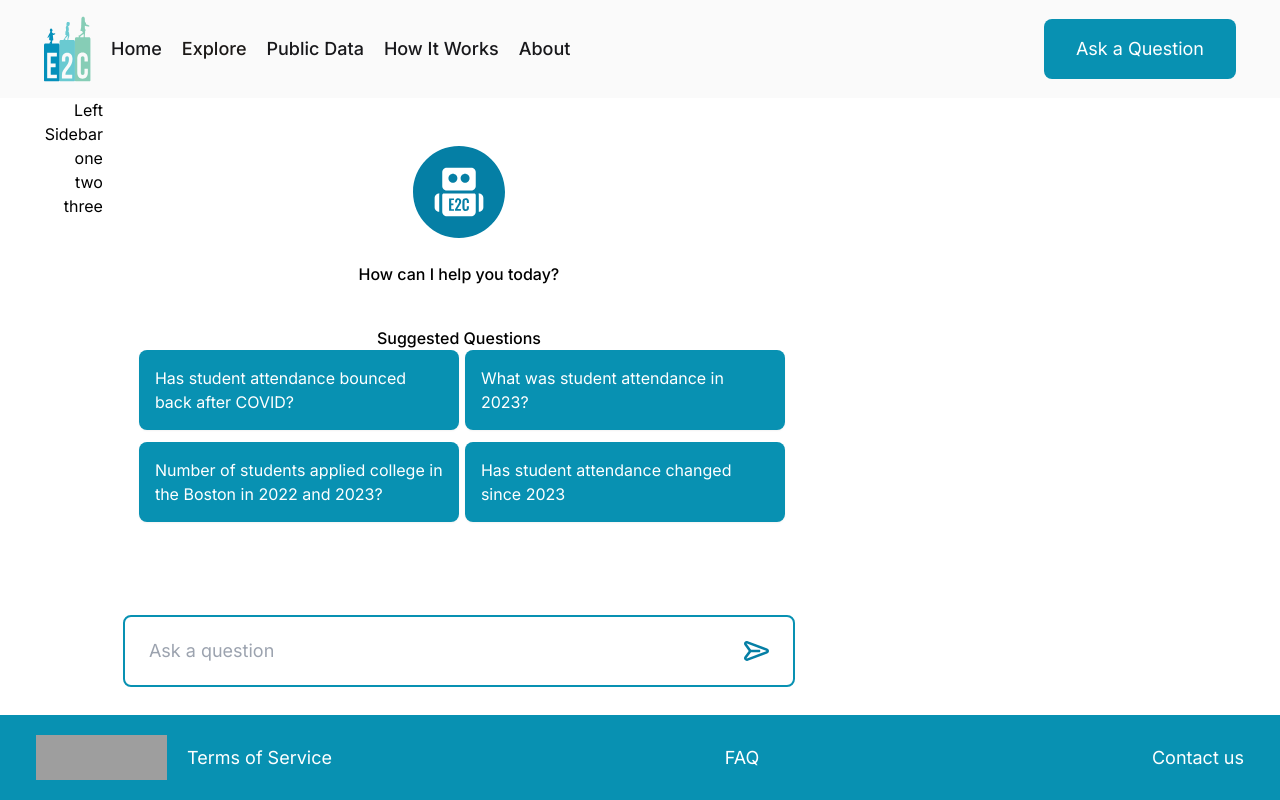
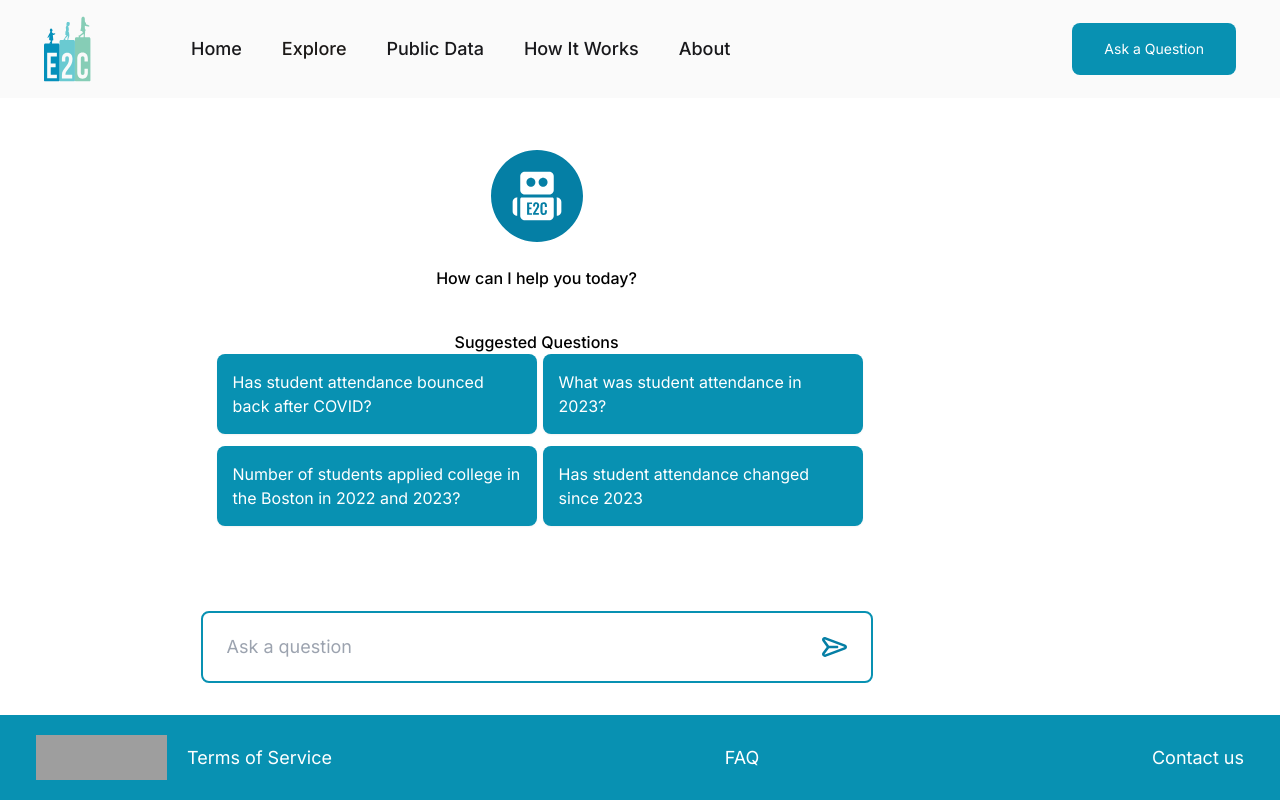
Before and after one commit to kdynan/kd-chatbot-starter, a Next.js app: page / in a window 1280 px wide. Built offline with nearby package versions, Linux system fonts and the light colour scheme; grey boxes are pictures that could not be loaded.

Commit message:
more wiring

```diff
--- a/app/layout.tsx
+++ b/app/layout.tsx
@@ -1,8 +1,9 @@
+
+
 import type { Metadata } from "next";
 import { Inter } from "next/font/google";
 import "./globals.css";
 import { Header } from "../components/header";
-import { Sidebar } from "@/components/Sidebar";
 import { Footer } from "../components/footer";
 
 const inter = Inter({ subsets: ["latin"] });
@@ -22,8 +23,7 @@ export default function RootLayout({
       <body className={inter.className}>
         <div className="flex flex-col h-lvh">
           <Header />
-          <div className="flex h-full">
-            <Sidebar />
+          <div className="flex h-full py-1">
             {children}
           </div>
           <Footer />
--- a/app/page.tsx
+++ b/app/page.tsx
@@ -1,12 +1,18 @@
 'use client';
 
 import React from 'react';
-import {Chatbot} from '../components/Chatbot';
+import { Chatbot } from '../components/Chatbot';
+import { Sidebar } from '@/components/Sidebar';
+import { useState } from "react";
 
 export default function MainContent() {
+  const [previousQuestions, setPreviousQuestions] = useState<string[]>([]);
   return (
-    <div className="relative flex flex-col items-start h-full w-full">
-      <Chatbot/>
-    </div>
+    <>
+      <Sidebar previousQuestions={previousQuestions} />
+      <div className="relative flex flex-col items-start h-full w-full">
+        <Chatbot setPreviousQuestions={setPreviousQuestions} />
+      </div>
+    </>
   );
 };
--- a/components/Chart.tsx
+++ b/components/Chart.tsx
@@ -7,21 +7,21 @@ export const ChartComponent = ({ data }: { data : E2CChartData }, requestedType
 
     const chartOptions = {
         title: 'Company Performance',
-        hAxis: { title: 'Year', titleTextStyle: { color: '#333' } },
+        //hAxis: { title: 'Year', titleTextStyle: { color: '#333' } },
         vAxis: { minValue: 0 },
-        chartArea: { width: '50%', height: '70%' },
+        chartArea: { left : '0' },
         legend: { position: 'top', alignment: 'center' },
         colors: ['#89c4f4', '#3366cc', '#dc3912', '#ff9900', '#109618', '#990099', '#0099c6', '#dd4477', '#66aa00', '#b82e2e', '#316395', '#994499', '#22aa99', '#aaaa11', '#6633cc', '#e67300', '#8b0707', '#651067', '#329262', '#5574a6', '#3b3eac', '#b77322', '#16d620', '#b91383', '#f4359e', '#9c5935', '#a9c413', '#2a778d', '#668d1c', '#bea413', '#0c5922', '#743411']
     };
 
     return (
         <Chart
-        width={'100%'}
-        height={'400px'}
-        chartType="LineChart"
+        width={'1000px'}
+        height={'500px'}
+        chartType="ColumnChart"
         loader={<div>Loading Chart</div>}
         data={data}
-//        options={chartOptions}
+        options={chartOptions}
 //        rootProps={{ 'data-testid': '1' }}
         />
     )
--- a/components/Chatbot.tsx
+++ b/components/Chatbot.tsx
@@ -4,8 +4,12 @@ import { DataExplanation } from './DataExplanation';
 import { RenderMessage } from './RenderMessage';
 import { Message, E2CTableData, E2CChartDataRow, E2CChartData } from '../app/types/types';
 
+type ChatbotProps = {
+    setPreviousQuestions: React.Dispatch<React.SetStateAction<string[]>>;
+}
 
-export const Chatbot: React.FC = () => {
+
+export function Chatbot({setPreviousQuestions} : ChatbotProps) {
     const suggestedQuestions = [
         "Has student attendance bounced back after COVID?",
         "What was student attendance in 2023?",
@@ -449,6 +453,7 @@ export const Chatbot: React.FC = () => {
     const [input, setInput] = useState<string>('');
     const [messages, setMessages] = useState<Message[]>([]);
     const messagesEndRef = useRef<HTMLDivElement | null>(null);
+    const questionInputRef = useRef<HTMLInputElement | null>(null);
 
     useEffect(() => {
         scrollToBottom();
@@ -559,6 +564,8 @@ export const Chatbot: React.FC = () => {
         const botExplanation: Message = { text: 'This query retrieves the average student attendance rate for all students in Massachusetts for the 2023 school year. It uses the DS_STUDENT_ATTENDANCE_STUDENT_GROUPS view, which contains attendance data for various student groups across different school years.', messageType:'explanation', sender: 'chatbot' };
         setMessages((prevMessages) => [...prevMessages, botExplanation]);
         setInput('');
+        questionInputRef.current!.value = '';
+        setPreviousQuestions((prevQuestions) => [...prevQuestions, input]);
     };
 
     const handleKeyPress = (e: KeyboardEvent<HTMLInputElement>) => {
@@ -570,8 +577,8 @@ export const Chatbot: React.FC = () => {
     return (
         <>
             <div className="flex flex-col h-full">
-                <div className="flex flex-col  bg-white h-full">
-                    <div className="flex flex-col overflow-y-auto mb-4 max-w-3xl">
+                <div className="flex flex-col overflow-y-auto bg-white h-full">
+                    <div className="flex flex-col mb-4 max-w-3xl">
                         {messages.map((message, index) => (
                                 <RenderMessage message={message} />
                         ))}
@@ -591,6 +598,7 @@ export const Chatbot: React.FC = () => {
                                 className="flex-auto bg-transparent border-none outline-none"
                                 onChange={(e) => setInput(e.target.value)}
                                 onKeyPress={handleKeyPress}
+                                ref={questionInputRef}
                             />
                             <button type="submit" aria-label="Submit question" onClick={handleSend}>
                                 <img loading="lazy" src="/images/submit.svg" alt="" className="shrink-0 self-start aspect-[1.25] fill-cyan-600 w-[25px]" />
--- a/components/DataTable.tsx
+++ b/components/DataTable.tsx
@@ -9,7 +9,7 @@ export const DataTable = ({ data }: { data : E2CTableData }) => {
     <table className="w-full text-sm text-center rtl:text-right">
       <thead>
         <tr>
-          {headers.map(header => <th key={header}>{header}</th>)}
+          {headers.map(header => <th className="border" key={header}>{header}</th>)}
         </tr>
       </thead>
       <tbody>
@@ -18,7 +18,7 @@ export const DataTable = ({ data }: { data : E2CTableData }) => {
 
         {[...data.slice(1)].map((row: Array<string>, index: number) => (
           <tr key={index}>
-            {row.map((cell: string, index: number) => <td key={index}>{cell}</td>)}
+            {row.map((cell: string, index: number) => <td className="border" key={index}>{cell}</td>)}
           </tr>
         ))}
       </tbody>
--- a/components/RenderMessage.tsx
+++ b/components/RenderMessage.tsx
@@ -77,7 +77,7 @@ export function RenderMessage({ message }: { message: Message }) {
     case 'sql':
     case 'chart': return (
 
-        <div className="relative">
+        <div className="flex items-start">
         <ChartComponent data={message.chartData!} />
       </div>
     )
--- a/components/Sidebar.tsx
+++ b/components/Sidebar.tsx
@@ -1,15 +1,25 @@
 import React from 'react';
 
 
-export function Sidebar() {
+export function Sidebar({ previousQuestions }: { previousQuestions: string[] }) {
   return (
-    <div className="flex flex-col px-5 items-end text-right">
-      <p>Left Sidebar</p>
-      <ul>
-        <li>one</li>
-        <li>two</li>
-        <li>three</li>
-      </ul>
-    </div>
+    <aside className="flex flex-col w-[18%] max-md:ml-0 max-md:w-full px-5">
+      <div className="flex flex-col grow mt-1.5 max-md:mt-10">
+
+        {previousQuestions.length > 0 && (
+
+          <h2 className="self-start text-sm font-bold text-black">
+            Previous questions asked
+          </h2>
+        )}
+        {previousQuestions.map((question, index) => (
+          <div className="px-2.5 py-5 mt-2 text-sm leading-6 text-white bg-cyan-600 rounded-lg shadow-[0px_4px_4px_rgba(0,0,0,0.25)]">
+            {question}
+          </div>
+        ))}
+
+
+      </div>
+    </aside>
   );
 }
--- a/components/header.tsx
+++ b/components/header.tsx
@@ -9,15 +9,15 @@ export function Header() {
     <header className="flex gap-5 justify-between self-stretch px-11 py-4 w-full text-lg bg-zinc-50 max-md:flex-wrap max-md:px-5 max-md:max-w-full">
       <div className="flex gap-5 justify-between font-medium text-zinc-900 max-md:flex-wrap max-md:max-w-full">
         <img loading="lazy" src="/images/e2c.svg" alt="" className="shrink-0 aspect-[0.71] w-[47px]" />
-        <nav className="flex gap-5 my-auto max-md:flex-wrap">
-          <a href="/" className="text-zinc-900">Home</a>
+        <nav className="flex gap-10 my-auto max-md:flex-wrap px-20">
+          <a href="/" className="text-zinc-900 font">Home</a>
           <a href="#" className="text-stone-900">Explore</a>
           <a href="#">Public Data</a>
           <a href="/how" className="flex-auto">How It Works</a>
           <a href="/about">About</a>
         </nav>
       </div>
-      <button className="justify-center px-8 py-4 my-auto text-white bg-cyan-600 rounded-lg max-md:px-5">
+      <button className="justify-center px-8 py-4 my-auto text-white text-sm bg-cyan-600 rounded-lg max-md:px-5">
         Ask a Question
       </button>
     </header>
```
